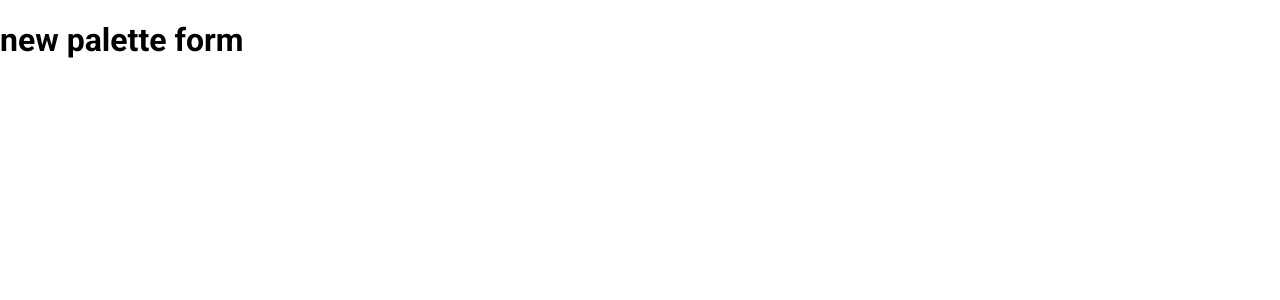
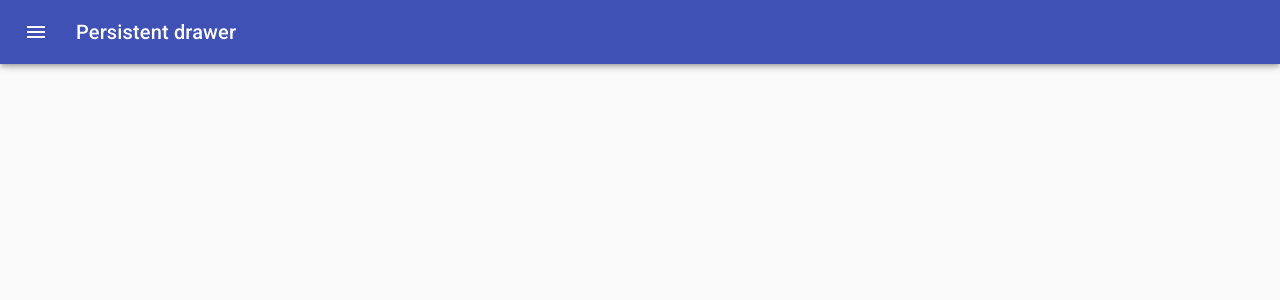
Before and after one commit to Bartosz-L/color_app_react, a React (Create React App) app: page /palette/new in a window 1280 px wide. Shown: the top 300 px of the page. Built offline with nearby package versions, Linux system fonts and the light colour scheme.

Commit message:
added drawer from Material Ui to palette form

```diff
--- a/src/components/NewPaletteForm/NewPaletteForm.js
+++ b/src/components/NewPaletteForm/NewPaletteForm.js
@@ -1,9 +1,135 @@
-import React from 'react'
+import React, { useState } from 'react'
+import clsx from 'clsx'
+import { makeStyles, useTheme } from '@material-ui/core/styles'
+import Drawer from '@material-ui/core/Drawer'
+import CssBaseline from '@material-ui/core/CssBaseline'
+import AppBar from '@material-ui/core/AppBar'
+import Toolbar from '@material-ui/core/Toolbar'
+import Typography from '@material-ui/core/Typography'
+import Divider from '@material-ui/core/Divider'
+import IconButton from '@material-ui/core/IconButton'
+import MenuIcon from '@material-ui/icons/Menu'
+import ChevronLeftIcon from '@material-ui/icons/ChevronLeft'
+import ChevronRightIcon from '@material-ui/icons/ChevronRight'
+
+const drawerWidth = 240
+
+const useStyles = makeStyles(theme => ({
+  root: {
+    display: 'flex',
+  },
+  appBar: {
+    transition: theme.transitions.create(['margin', 'width'], {
+      easing: theme.transitions.easing.sharp,
+      duration: theme.transitions.duration.leavingScreen,
+    }),
+  },
+  appBarShift: {
+    width: `calc(100% - ${drawerWidth}px)`,
+    marginLeft: drawerWidth,
+    transition: theme.transitions.create(['margin', 'width'], {
+      easing: theme.transitions.easing.easeOut,
+      duration: theme.transitions.duration.enteringScreen,
+    }),
+  },
+  menuButton: {
+    marginRight: theme.spacing(2),
+  },
+  hide: {
+    display: 'none',
+  },
+  drawer: {
+    width: drawerWidth,
+    flexShrink: 0,
+  },
+  drawerPaper: {
+    width: drawerWidth,
+  },
+  drawerHeader: {
+    display: 'flex',
+    alignItems: 'center',
+    padding: theme.spacing(0, 1),
+    ...theme.mixins.toolbar,
+    justifyContent: 'flex-end',
+  },
+  content: {
+    flexGrow: 1,
+    padding: theme.spacing(3),
+    transition: theme.transitions.create('margin', {
+      easing: theme.transitions.easing.sharp,
+      duration: theme.transitions.duration.leavingScreen,
+    }),
+    marginLeft: -drawerWidth,
+  },
+  contentShift: {
+    transition: theme.transitions.create('margin', {
+      easing: theme.transitions.easing.easeOut,
+      duration: theme.transitions.duration.enteringScreen,
+    }),
+    marginLeft: 0,
+  },
+}))
 
 const NewPaletteForm = () => {
+  const classes = useStyles()
+  const theme = useTheme()
+  const [open, setOpen] = useState(false)
+
+  const handleDrawerOpen = () => {
+    setOpen(true)
+  }
+
+  const handleDrawerClose = () => {
+    setOpen(false)
+  }
+
   return (
-    <div>
-      <h1>new palette form</h1>
+    <div className={classes.root}>
+      <CssBaseline />
+      <AppBar
+        position="fixed"
+        className={clsx(classes.appBar, {
+          [classes.appBarShift]: open,
+        })}
+      >
+        <Toolbar>
+          <IconButton
+            color="inherit"
+            aria-label="open drawer"
+            onClick={handleDrawerOpen}
+            edge="start"
+            className={clsx(classes.menuButton, open && classes.hide)}
+          >
+            <MenuIcon />
+          </IconButton>
+          <Typography variant="h6" noWrap>
+            Persistent drawer
+          </Typography>
+        </Toolbar>
+      </AppBar>
+      <Drawer
+        className={classes.drawer}
+        variant="persistent"
+        anchor="left"
+        open={open}
+        classes={{
+          paper: classes.drawerPaper,
+        }}
+      >
+        <div className={classes.drawerHeader}>
+          <IconButton onClick={handleDrawerClose}>
+            {theme.direction === 'ltr' ? <ChevronLeftIcon /> : <ChevronRightIcon />}
+          </IconButton>
+        </div>
+        <Divider />
+      </Drawer>
+      <main
+        className={clsx(classes.content, {
+          [classes.contentShift]: open,
+        })}
+      >
+        <div className={classes.drawerHeader} />
+      </main>
     </div>
   )
 }
```
